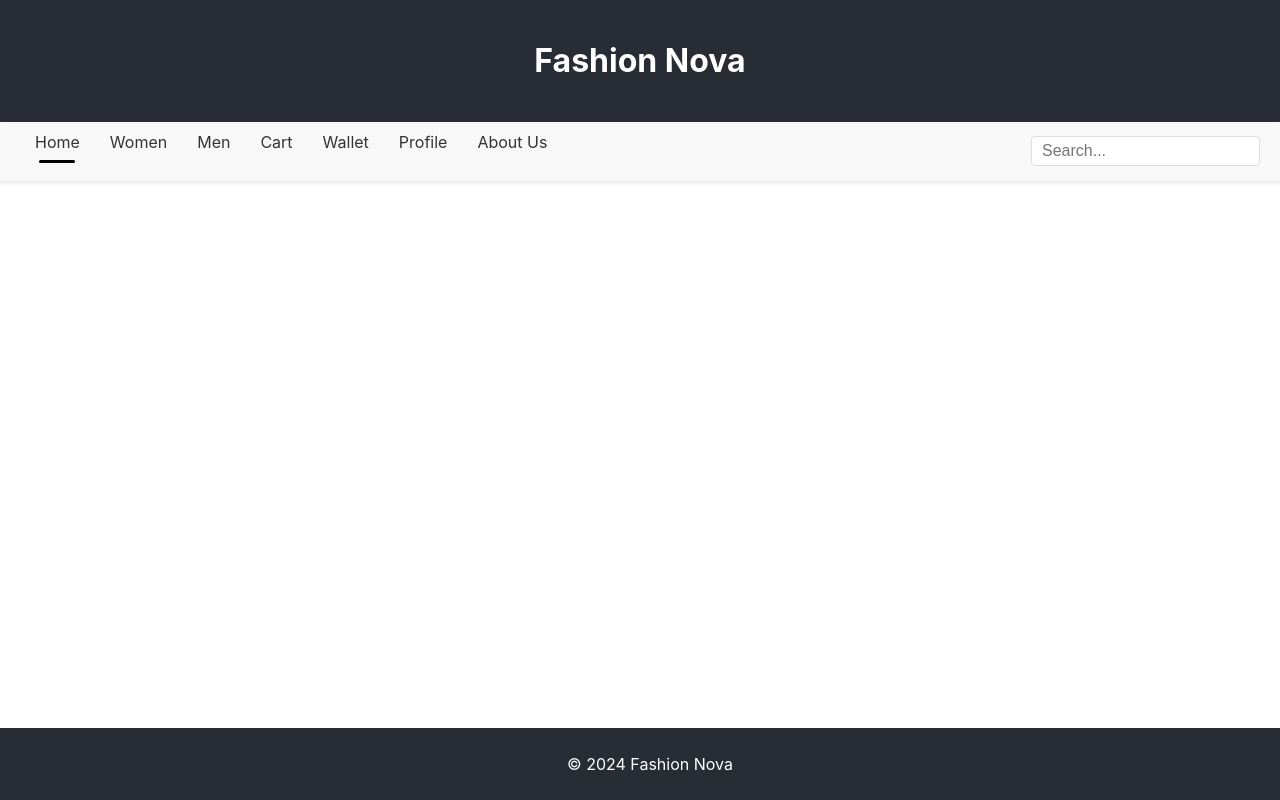
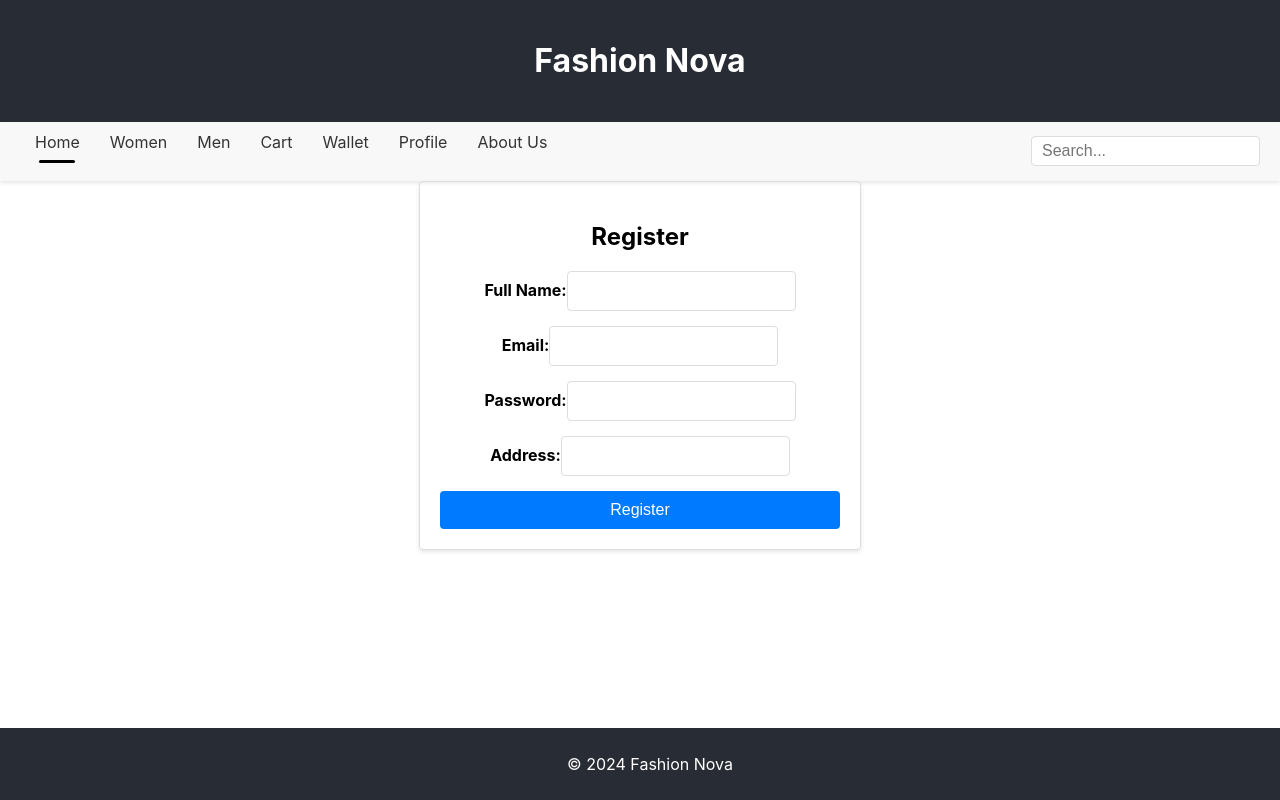
Before and after one commit to vijhan/FullStackGirlies, a React (Create React App) app in the folder fashionnova-project/: page /register in a window 1280 px wide. Built offline with nearby package versions, Linux system fonts and the light colour scheme.

Commit message:
Adjusted login and created register component

```diff
--- a/fashionnova-project/src/App.css
+++ b/fashionnova-project/src/App.css
@@ -75,49 +75,90 @@
   background: #000000;
 }
 
-.login {
-  text-align: center;
+.login,
+.register {
+  max-width: 400px;
+  margin: 0 auto;
   padding: 20px;
-}
-
-.login-form {
-  display: inline-block;
-  text-align: left;
-  background-color: #f8f8f8;
-  padding: 20px;
-  border-radius: 8px;
+  border: 1px solid #ddd;
+  border-radius: 4px;
   box-shadow: 0 2px 4px rgba(0, 0, 0, 0.1);
 }
 
-.login-field {
+.login h2,
+.register h2 {
+  margin-bottom: 20px;
+}
+
+.login-form,
+.register-form {
+  display: flex;
+  flex-direction: column;
+}
+
+.login-field,
+.register-field {
   margin-bottom: 15px;
 }
 
-.login-field label {
-  display: block;
+.login-field label,
+.register-field label {
   margin-bottom: 5px;
-  color: #333;
+  font-weight: bold;
 }
 
-.login-input {
-  width: 100%;
-  padding: 8px;
+.login-input,
+.register-input {
+  padding: 10px;
   font-size: 16px;
   border: 1px solid #ddd;
   border-radius: 4px;
 }
 
-.login-button {
-  width: 100%;
+.login-button,
+.register-button {
   padding: 10px;
   font-size: 16px;
+  background-color: #007bff;
   color: white;
-  background-color: #282c34;
   border: none;
   border-radius: 4px;
   cursor: pointer;
 }
 
-.login-button:hover {
-  background-color: #1c2025;
+.login-button:hover,
+.register-button:hover {
+  background-color: #0056b3;
 }
+
+.register-link {
+  margin-top: 20px;
+}
+
+.register-link p {
+  font-size: 14px;
+  color: #333;
+}
+
+.register-link a {
+  color: #007bff;
+  text-decoration: none;
+}
+
+.register-link a:hover {
+  text-decoration: underline;
+}
+.logout-button {
+  padding: 10px;
+  font-size: 16px;
+  background-color: #dc3545;
+  color: white;
+  border: none;
+  border-radius: 4px;
+  cursor: pointer;
+  margin-top: 20px;
+}
+
+.logout-button:hover {
+  background-color: #c82333;
+}
--- a/fashionnova-project/src/App.js
+++ b/fashionnova-project/src/App.js
@@ -11,6 +11,7 @@
 import Profile from "./pages/Profile";
 import Men from "./pages/Men";
 import Login from "./components/Login";
+import Register from "./components/Register";
 import { BrowserRouter, Route, Routes, Navigate } from "react-router-dom";
 
 function App() {
@@ -20,11 +21,17 @@
     setIsAuthenticated(true);
   };
 
+  const handleLogout = () => {
+    setIsAuthenticated(false);
+  };
+
+  const handleRegister = () => {};
+
   return (
     <div className="App">
       <BrowserRouter>
-      <Header/>
-      <NavBar/>
+        <Header />
+        <NavBar />
         <Routes>
           <Route index element={<Homepage />} />
           <Route path="/home" element={<Homepage />} />
@@ -37,15 +44,22 @@
             path="/profile"
             element={
               isAuthenticated ? (
-                <Profile isAuthenticated={isAuthenticated} />
+                <Profile
+                  isAuthenticated={isAuthenticated}
+                  onLogout={handleLogout}
+                />
               ) : (
                 <Navigate to="/login" />
               )
             }
           />
           <Route path="/login" element={<Login onLogin={handleLogin} />} />
+          <Route
+            path="/register"
+            element={<Register onRegister={handleRegister} />}
+          />
         </Routes>
-        <Footer/>
+        <Footer />
       </BrowserRouter>
     </div>
   );
--- a/fashionnova-project/src/components/Login.js
+++ b/fashionnova-project/src/components/Login.js
@@ -1,6 +1,5 @@
-// src/components/login.js
 import React, { useState } from "react";
-import { Navigate } from "react-router-dom";
+import { Navigate, Link } from "react-router-dom";
 
 const Login = ({ onLogin }) => {
   const [email, setEmail] = useState("");
@@ -9,8 +8,13 @@
 
   const handleSubmit = (e) => {
     e.preventDefault();
-    if (email === "user@example.com" && password === "password") {
-      onLogin(); //this is going to trigger the authentication logic once set up
+    const users = JSON.parse(localStorage.getItem("users")) || [];
+    const user = users.find(
+      (user) => user.email === email && user.password === password
+    );
+    if (user) {
+      onLogin();
+      localStorage.setItem("loggedInUser", email);
       setIsLoggedIn(true);
     } else {
       alert("Invalid email or password");
@@ -49,6 +53,11 @@
           Login
         </button>
       </form>
+      <div className="register-link">
+        <p>
+          Don't have an account? <Link to="/register">Register here</Link>
+        </p>
+      </div>
     </div>
   );
 };
--- /dev/null
+++ b/fashionnova-project/src/components/Register.js
@@ -0,0 +1,76 @@
+import React, { useState } from "react";
+import { Navigate } from "react-router-dom";
+
+const Register = ({ onRegister }) => {
+  const [fullName, setFullName] = useState("");
+  const [email, setEmail] = useState("");
+  const [password, setPassword] = useState("");
+  const [address, setAddress] = useState("");
+  const [isRegistered, setIsRegistered] = useState(false);
+
+  const handleSubmit = (e) => {
+    e.preventDefault();
+    const users = JSON.parse(localStorage.getItem("users")) || [];
+    users.push({ fullName, email, password, address });
+    localStorage.setItem("users", JSON.stringify(users));
+    onRegister();
+    setIsRegistered(true);
+  };
+
+  if (isRegistered) {
+    return <Navigate to="/login" />;
+  }
+
+  return (
+    <div className="register">
+      <h2>Register</h2>
+      <form onSubmit={handleSubmit} className="register-form">
+        <div className="register-field">
+          <label>Full Name:</label>
+          <input
+            type="text"
+            value={fullName}
+            onChange={(e) => setFullName(e.target.value)}
+            required
+            className="register-input"
+          />
+        </div>
+        <div className="register-field">
+          <label>Email:</label>
+          <input
+            type="email"
+            value={email}
+            onChange={(e) => setEmail(e.target.value)}
+            required
+            className="register-input"
+          />
+        </div>
+        <div className="register-field">
+          <label>Password:</label>
+          <input
+            type="password"
+            value={password}
+            onChange={(e) => setPassword(e.target.value)}
+            required
+            className="register-input"
+          />
+        </div>
+        <div className="register-field">
+          <label>Address:</label>
+          <input
+            type="text"
+            value={address}
+            onChange={(e) => setAddress(e.target.value)}
+            required
+            className="register-input"
+          />
+        </div>
+        <button type="submit" className="register-button">
+          Register
+        </button>
+      </form>
+    </div>
+  );
+};
+
+export default Register;
--- a/fashionnova-project/src/pages/Profile.js
+++ b/fashionnova-project/src/pages/Profile.js
@@ -1,16 +1,51 @@
-import React, { useEffect } from "react";
+import React, { useEffect, useState } from "react";
 import { Navigate } from "react-router-dom";
 
-const Profile = ({ isAuthenticated }) => {
+const Profile = ({ isAuthenticated, onLogout }) => {
+  const [user, setUser] = useState(null);
+
   useEffect(() => {
-    if (!isAuthenticated) {
-      return <Navigate to="login" />;
+    if (isAuthenticated) {
+      const users = JSON.parse(localStorage.getItem("users")) || [];
+      const loggedInUser = users.find(
+        (user) => user.email === localStorage.getItem("loggedInUser")
+      );
+      setUser(loggedInUser);
     }
   }, [isAuthenticated]);
 
+  if (!isAuthenticated) {
+    return <Navigate to="/login" />;
+  }
+
+  const handleLogout = () => {
+    localStorage.removeItem("loggedInUser");
+    onLogout();
+  };
+
   return (
     <>
-      <h2>Profile</h2>
+      <div className="profile">
+        <h2>Profile</h2>
+        {user ? (
+          <div className="profile-details">
+            <p>
+              <strong>Full Name:</strong> {user.fullName}
+            </p>
+            <p>
+              <strong>Email:</strong> {user.email}
+            </p>
+            <p>
+              <strong>Address:</strong> {user.address}
+            </p>
+            <button onClick={handleLogout} className="logout-button">
+              Logout
+            </button>
+          </div>
+        ) : (
+          <p>Loading...</p>
+        )}
+      </div>
     </>
   );
 };
```
Also changed, not shown: fashionnova-project/src/components/NavBar.js (+58 -9 lines).
